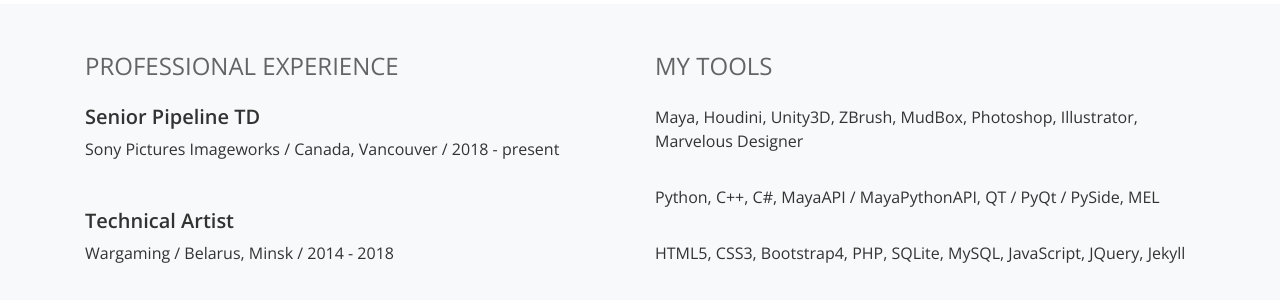
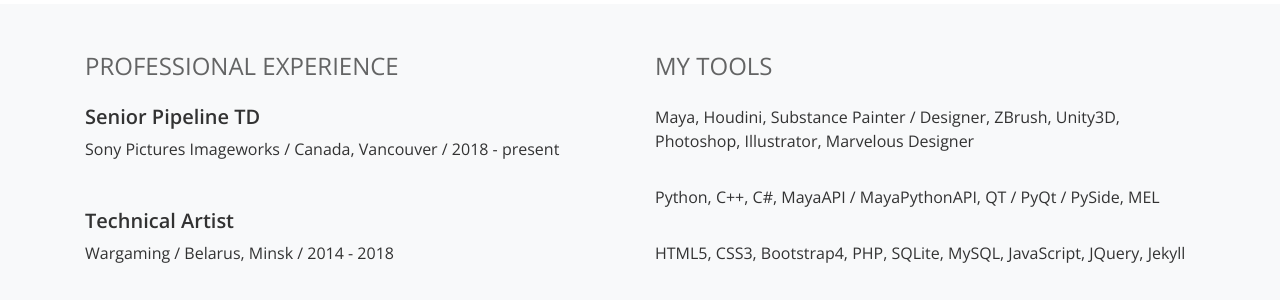
Before and after one commit to volodinroman/volodinroman.github.io, a Jekyll site: the page built from index.html, in a window 1280 px wide. Shown: the part 709-1009 px from the top of the page. Built offline with Jekyll 4.4.1, drawn with Linux system fonts in a browser that asks for light colours; nearby versions of some CDN libraries.

Commit message:
Update index.html

```diff
--- a/index.html
+++ b/index.html
@@ -77,7 +77,7 @@
 
                 <ul class="list-unstyled text-black-80">
                     <li class="py-3">
-                        Maya, Houdini, Unity3D, ZBrush, MudBox, Photoshop, Illustrator, Marvelous Designer
+                        Maya, Houdini, Substance Painter / Designer, ZBrush, Unity3D, Photoshop, Illustrator, Marvelous Designer
                     </li>
                     <li class="py-3">
                         Python, C++, C#, MayaAPI / MayaPythonAPI, QT / PyQt / PySide, MEL
```
